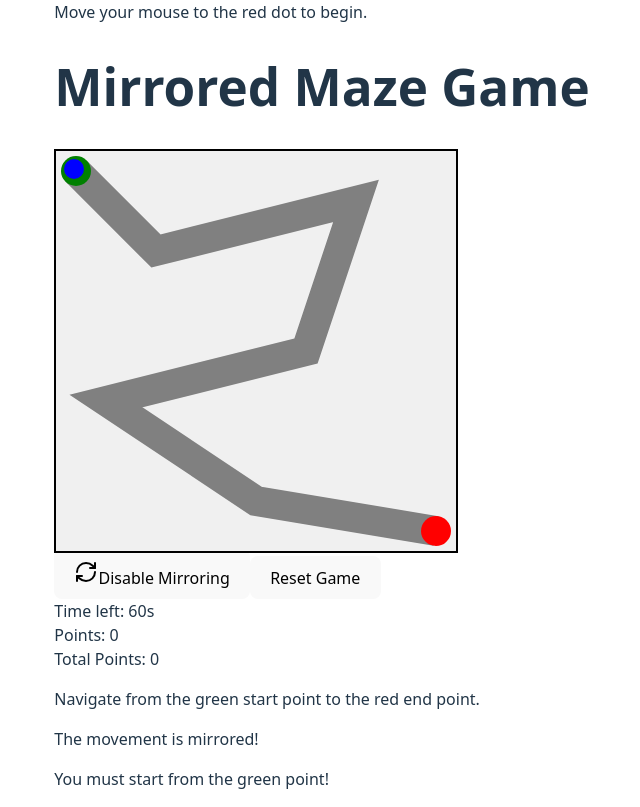
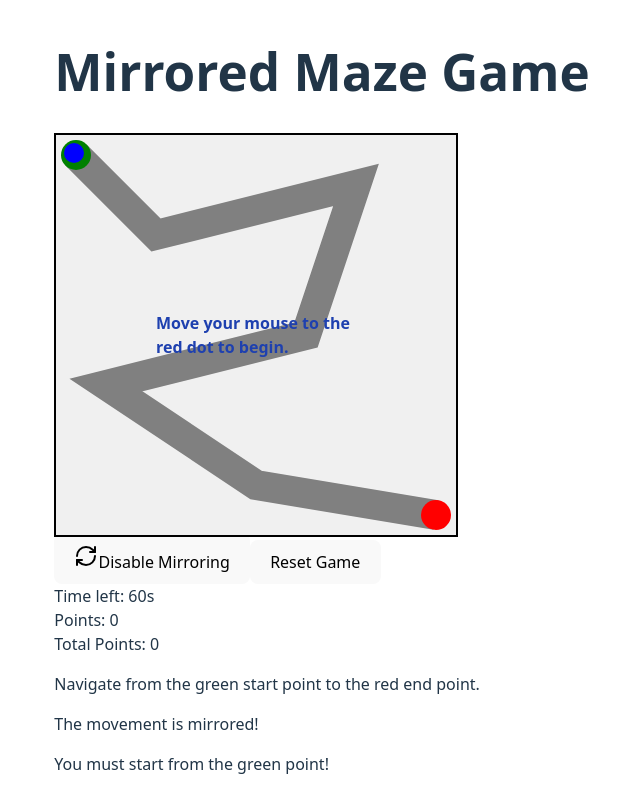
Before and after one commit to lirabenjamin/maze-game-react, a React (Vite) app: page / in a window 1280 px wide. Shown: the whole page, without its empty margins (318-958 px from the left). Built offline with nearby package versions, Linux system fonts and the light colour scheme.

Commit message:
added messages to start and end

```diff
--- a/src/mirrored-maze-game.tsx
+++ b/src/mirrored-maze-game.tsx
@@ -19,6 +19,7 @@ const MirroredMazeGame = () => {
     { x: 200, y: 350 },
     { x: 380, y: 380 }
   ]);
+  const [showStartFlash, setShowStartFlash] = useState(false);
   const gameAreaRef = useRef(null);
   const pathRef = useRef(null);
   const jitterAmount = 3; // Adjust this value to control jitter intensity
@@ -120,6 +121,8 @@ const MirroredMazeGame = () => {
       if (distanceToStart <= config.pathWidth) {
         setIsGameStarted(true);
         setMousePosition({ x: jitteredX, y: jitteredY });
+        setShowStartFlash(true);
+        setTimeout(() => setShowStartFlash(false), 500);
       }
       return;
     }
@@ -158,50 +161,9 @@ const MirroredMazeGame = () => {
     setIsMirrored(!isMirrored);
   };
 
-  // Create path SVG
-  const createPath = () => {
-    // Create path string
-    const pathString = pathPoints.map((point, index) =>
-      index === 0 ? `M ${point.x} ${point.y}` : `L ${point.x} ${point.y}`
-    ).join(' ');
-
+  const renderCursor = () => {
+    if (!isGameStarted) {
       return (
-      <svg
-        ref={pathRef}
-        width={config.width}
-        height={config.height}
-        style={{ border: '2px solid black', backgroundColor: '#f0f0f0' }}
-      >
-        {/* Path */}
-        <path
-          d={pathString}
-          stroke="gray"
-          strokeWidth={config.pathWidth}
-          fill="none"
-        />
-
-        {/* Start point */}
-        <circle
-          cx={config.startX}
-          cy={config.startY}
-          r={15}
-          fill="green"
-        />
-
-        {/* End point */}
-        <circle
-          cx={config.endX}
-          cy={config.endY}
-          r={15}
-          fill="red"
-        />
-      </svg>
-    );
-  };
-
-  // Player cursor
-  const renderCursor = () => {
-    if (!isGameStarted) return (
         <div
           style={{
             position: 'absolute',
@@ -215,6 +177,7 @@ const MirroredMazeGame = () => {
           }}
         />
       );
+    }
 
     const distanceToEnd = calculateDistance(mousePosition.x, mousePosition.y, config.endX, config.endY);
     if (distanceToEnd <= 10) return null;
@@ -237,11 +200,6 @@ const MirroredMazeGame = () => {
 
   return (
     <div className="flex flex-col items-center justify-center p-4">
-      {!isGameStarted && (
-        <div className="mb-4 text-lg text-blue-700 font-semibold">
-          Move your mouse to the red dot to begin.
-        </div>
-      )}
       <h1 className="text-2xl font-bold mb-4">Mirrored Maze Game</h1>
 
       <div
@@ -254,7 +212,56 @@ const MirroredMazeGame = () => {
           cursor: isGameStarted ? 'none' : 'default'
         }}
       >
-        {createPath()}
+        <div style={{ position: 'relative' }}>
+          <svg
+            ref={pathRef}
+            width={config.width}
+            height={config.height}
+            style={{ border: '2px solid black', backgroundColor: '#f0f0f0' }}
+          >
+            {/* Path */}
+            <path
+              d={pathPoints.map((point, index) =>
+                index === 0 ? `M ${point.x} ${point.y}` : `L ${point.x} ${point.y}`
+              ).join(' ')}
+              stroke="gray"
+              strokeWidth={config.pathWidth}
+              fill="none"
+            />
+            <circle cx={config.startX} cy={config.startY} r={15} fill="green" />
+            <circle cx={config.endX} cy={config.endY} r={15} fill="red" />
+            <foreignObject x="0" y="0" width="400" height="400">
+              <div xmlns="http://www.w3.org/1999/xhtml" style={{ width: '100%', height: '100%', position: 'relative' }}>
+                {!isGameStarted && (
+                  <div style={{
+                    position: 'absolute',
+                    top: '50%',
+                    left: '50%',
+                    transform: 'translate(-50%, -50%)',
+                    fontSize: '1rem',
+                    fontWeight: 600,
+                    color: '#1e40af'
+                  }}>
+                    Move your mouse to the red dot to begin.
+                  </div>
+                )}
+                {showStartFlash && (
+                  <div style={{
+                    position: 'absolute',
+                    top: '50%',
+                    left: '50%',
+                    transform: 'translate(-50%, -50%)',
+                    fontSize: '2rem',
+                    fontWeight: 'bold',
+                    color: '#16a34a'
+                  }}>
+                    Start!
+                  </div>
+                )}
+              </div>
+            </foreignObject>
+          </svg>
+        </div>
         {renderCursor()}
       </div>
 
```
Lines whose indentation alone changed are shown as unchanged.
